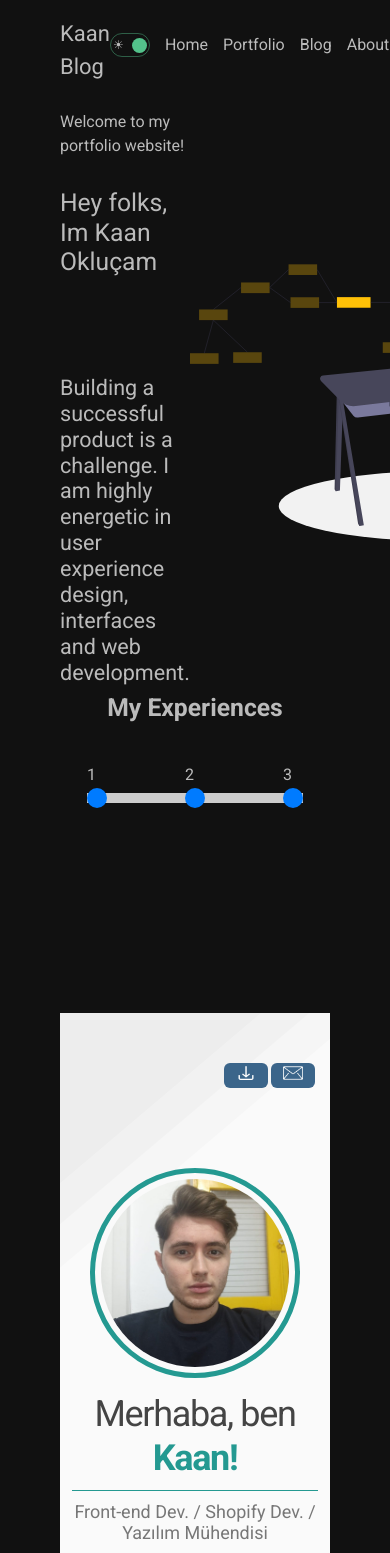
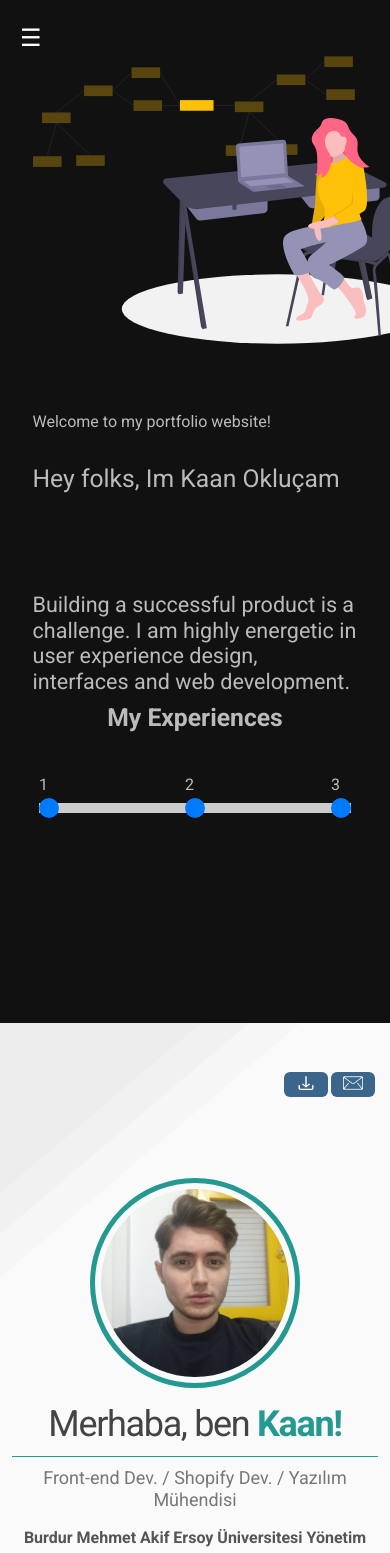
Before and after one commit to oklukaan/nextjs-cv, a Next.js app: page / in a window 390 px wide. Shown: the top 1553 px of the page. Built offline with nearby package versions, Linux system fonts and the light colour scheme.

Commit message:
new changes

```diff
--- a/src/app/globals.css
+++ b/src/app/globals.css
@@ -109,3 +109,75 @@ a{
     background-color: red;
     transition: 0.8s;
 }
+
+
+
+
+@media screen  and (max-width:768px) {
+    .theme{
+        padding:0 !important;
+    }
+    .flex-sm-reverse{
+        flex-direction: column-reverse;
+    }
+
+
+}
+
+
+/*mobile menu start*/
+.App {
+    text-align: center;
+  }
+
+  .App-header {
+    background-color: #282c34;
+    padding: 20px;
+    color: white;
+  }
+
+  .menu-button {
+    background: none;
+    border: none;
+    color: white;
+    font-size: 24px;
+    cursor: pointer;
+    position: absolute;
+    top: 20px;
+    left: 20px;
+  }
+
+  .mobile-menu {
+    position: absolute;
+    top: 70px;
+    left: -100%;
+    background-color: #282c34;
+    width: 100%;
+    max-width: 300px;
+    padding: 20px;
+    transition: left 0.3s ease-in-out;
+  }
+
+  .mobile-menu.open {
+    left: 0;
+    flex-direction: column;
+    display: flex;
+    gap: 15px;
+  }
+
+  ul {
+    list-style: none;
+    padding: 0;
+  }
+
+  li {
+    margin-bottom: 10px;
+  }
+
+  a {
+    color: white;
+    text-decoration: none;
+  }
+
+
+/*mobile menu */
--- a/src/app/page.jsx
+++ b/src/app/page.jsx
@@ -45,8 +45,8 @@ export default function Home() {
   return (
     <div className={styles.container}>
 
-      <div className={styles.main}>
-        <div className='width-50'>
+      <div className={`${styles.main} flex-sm-reverse`}>
+        <div className='col-md-6 col-lg-6 col-sm-10 col-10'>
           <div className='d-flex justify-content-center flex-direction-column gap-15'>
             <span className='pt-10 pb-10'>Welcome to my portfolio website!</span>
             <h2>Hey folks, Im Kaan Okluçam </h2>
@@ -56,7 +56,7 @@ export default function Home() {
             <h4>Building a successful product is a challenge. I am highly energetic in user experience design, interfaces and web development.</h4>
           </div>
         </div>
-        <div>
+        <div className='col-md-6 col-lg-6 col-sm-10 col-10'>
           <Image src='/mes.svg' width={400} height={400} alt='banner görsel' />
         </div>
       </div>
--- /dev/null
+++ b/src/components/navbar/MobileNavbar.jsx
@@ -0,0 +1,14 @@
+import React from 'react';
+import Link from 'next/link'
+
+const MobileNavbar = ({ isOpen,myLinks }) => {
+  return (
+    <nav className={`mobile-menu ${isOpen ? 'open' : ''} `}>
+      {myLinks.map(link=>(
+          <Link href={link.url} key={link.id}>{link.title}</Link>
+        ))}
+    </nav>
+  );
+}
+
+export default MobileNavbar;
--- a/src/components/navbar/Navbar.jsx
+++ b/src/components/navbar/Navbar.jsx
@@ -1,9 +1,11 @@
 "use client"
 import Link from 'next/link'
-import React from 'react'
+import React,{useState} from 'react'
 
 import style from './navbar.module.css'
 import Darkmode from '../darkmode/Darkmode'
+import MobileNavbar from './MobileNavbar';
+
 
 const Navbar = () => {
 
@@ -39,8 +41,16 @@ const Navbar = () => {
     console.log('tiklandi')
   }
 
+  const [menuOpen, setMenuOpen] = useState(false);
+
+  const toggleMenu = () => {
+
+    setMenuOpen(!menuOpen);
+  };
+
   return (
-    <div className={style.container} >
+    <>
+      <div className={`${style.container} d-none  d-md-flex`}>
       <Link href='/' className={style.logo}>Kaan Blog</Link>
       <div className={style.links}>
         <Darkmode/>
@@ -48,8 +58,12 @@ const Navbar = () => {
           <Link href={link.url} key={link.id}>{link.title}</Link>
         ))}
         <button onClick={changeLogout} className={style.logout}>Logout</button>
+
       </div>
-    </div>
+      </div>
+      <button onClick={toggleMenu} className="menu-button d-md-none">☰</button>
+      <MobileNavbar  isOpen={menuOpen} myLinks={links}/>
+      </>
   )
 }
 
```
Also changed, not shown: src/components/cv/MyCv.jsx (+3 -2 lines), 1 other file (tests, documents, lock files or other folders).
